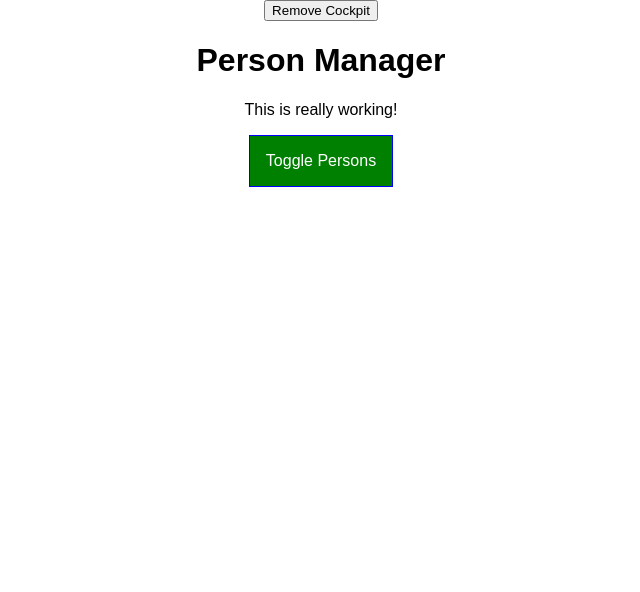
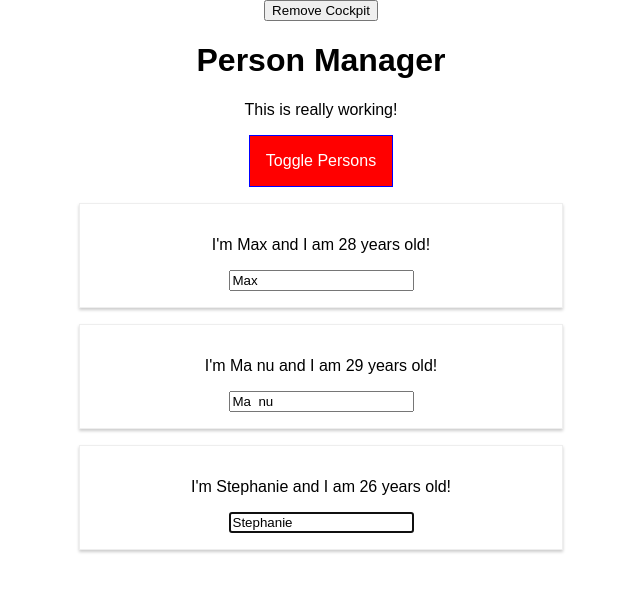
Before and after one commit to Yougigun/react-complete-guide, a React (Create React App) app: page / in a window 1280 px wide. Shown: the top 592 px of the page, without its empty margins (319-959 px from the left). Built offline with nearby package versions, Linux system fonts and the light colour scheme.

Commit message:
111. Refs with React Hooks

```diff
--- a/src/components/Cockpit/Cockpit.js
+++ b/src/components/Cockpit/Cockpit.js
@@ -1,14 +1,18 @@
-import React, { useEffect } from 'react';
+import React, { useEffect, useRef } from 'react';
 
 import classes from './Cockpit.module.css';
 
 const Cockpit = props => {
+
+  // const toggleBtnRef = React.createRef(); // catnnot work in funv
+  const toggleBtnRef = useRef(null)
+
   useEffect(() => {
     console.log('[Cockpit.js] useEffect');
-    // Http request...
-    setTimeout(() => {
-      alert('Saved data to cloud!');
-    }, 1000);
+    // // Http request...
+    // setTimeout(() => {
+    //   alert('Saved data to cloud!');
+    // }, 1000);
     return () => {
       console.log('[Cockpit.js] cleanup work in useEffect');
     };
@@ -20,6 +24,11 @@
       console.log('[Cockpit.js] cleanup work in 2nd useEffect');
     };
   });
+
+  useEffect(()=>{
+    console.log('[Cockpit.js] toggleBtnRef in useEffect');
+    toggleBtnRef.current.click()
+  },[])
 
   // useEffect();
 
@@ -40,7 +49,7 @@
     <div className={classes.Cockpit}>
       <h1>{props.title}</h1>
       <p className={assignedClasses.join(' ')}>This is really working!</p>
-      <button className={btnClass} onClick={props.clicked}>
+      <button ref={toggleBtnRef}  className={btnClass} onClick={props.clicked}>
         Toggle Persons
       </button>
     </div>
```
